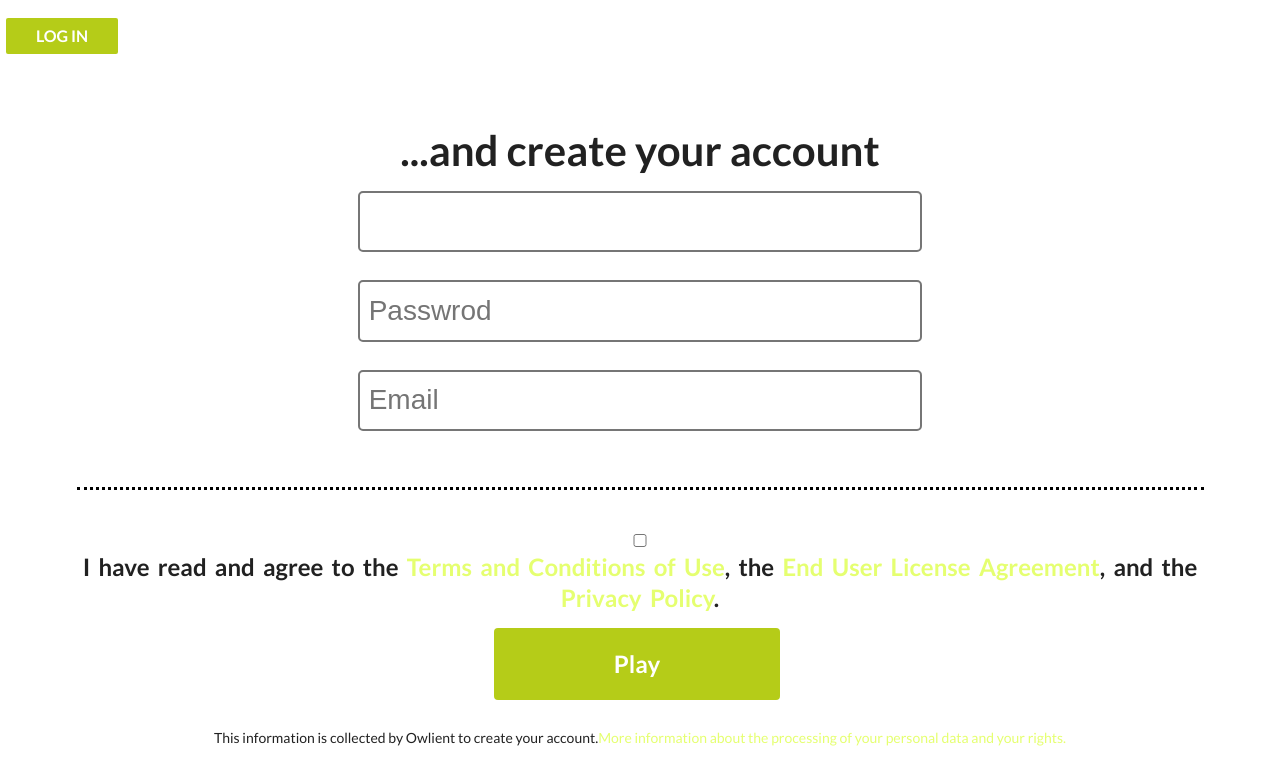
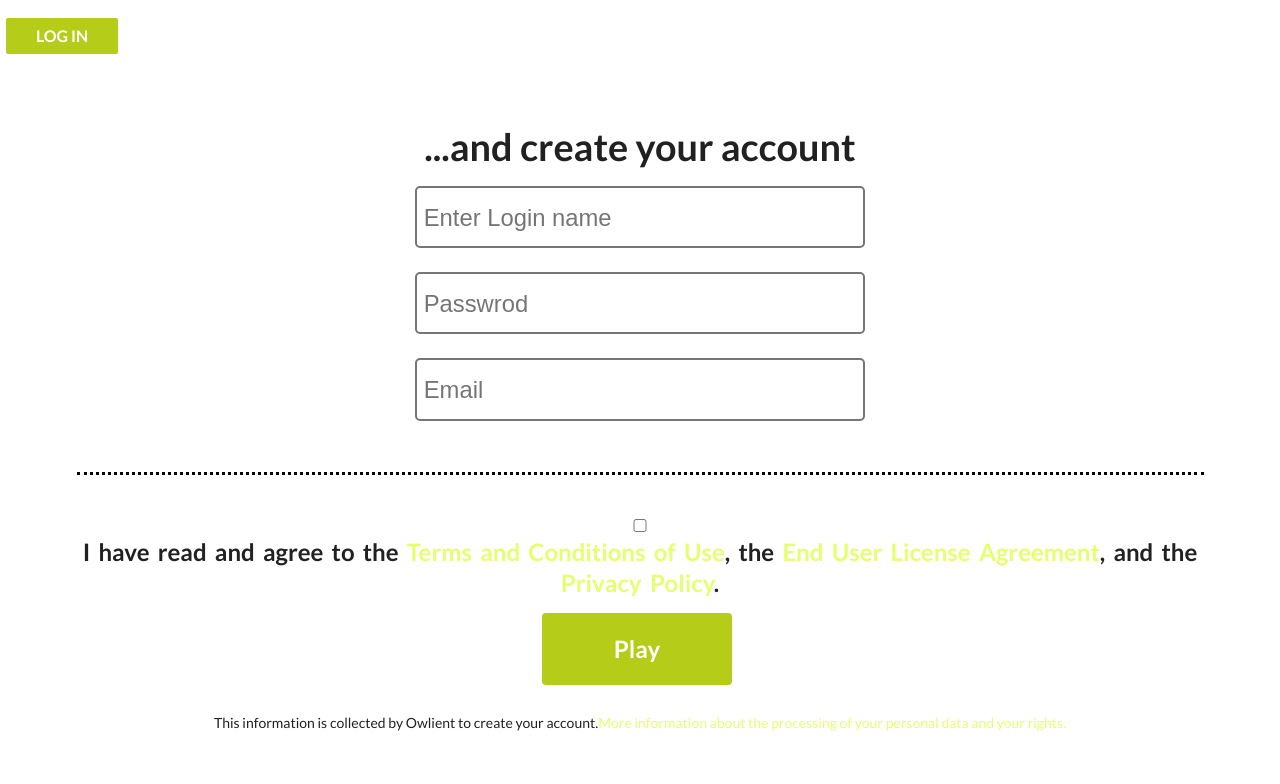
Before and after one commit to lalaantika/loginpage, an Angular app in the folder class-login-project/: page / in a window 1280 px wide. Shown: the top 784 px of the page. Built offline with nearby package versions, Linux system fonts and the light colour scheme.

Commit message:
fifth edition

```diff
--- a/class-login-project/src/app/sign-up/sign-up.component.css
+++ b/class-login-project/src/app/sign-up/sign-up.component.css
@@ -10,9 +10,9 @@ input:not(.checkbox) {
 }
 
 input {
-    font-size: 2em;
-    padding: .45em .3em;
-    width: 50%;
+    font-size: 1.7em;
+    padding: .65em .3em;
+    width: 40%;
 }
 
 #email {
@@ -26,11 +26,11 @@ input {
 }
 
 button.submit {
-    padding: 1em 5em;
+    padding: 1em 3em;
 }
 
 h1 {
-    font-size: 3em;
+    font-size: 2.7em;
 }
 
 h2 {
--- a/class-login-project/src/app/sign-up/sign-up.component.html
+++ b/class-login-project/src/app/sign-up/sign-up.component.html
@@ -3,7 +3,7 @@
     <h1>...and create your account</h1>
     <form name="signup center aligned">
         <div>
-            <input name="login-name" type="text" placdeholer="Enter Login name">
+            <input name="login-name" type="text" placeholder="Enter Login name">
         </div>
         <div>
             <input name="password" type="password" placeholder="Passwrod">
```
